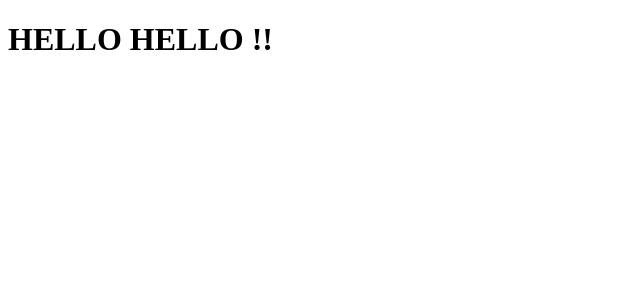
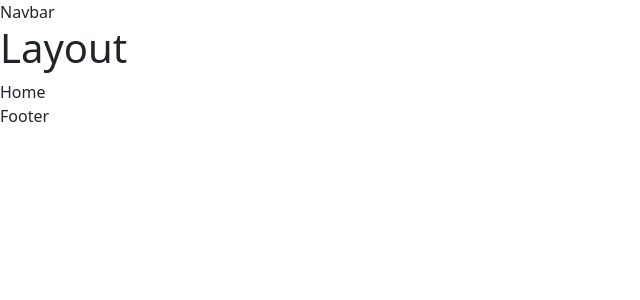
Before and after one commit to liyuKnow/ts-notes, a React (Vite) app: page / in a window 1280 px wide. Shown: the top 300 px of the page, without its empty margins (0-640 px from the left). Built offline with nearby package versions, Linux system fonts and the light colour scheme.

Commit message:
basic structure and routing

```diff
--- /dev/null
+++ b/src/components/layout/Footer.tsx
@@ -0,0 +1,9 @@
+import React from 'react'
+
+const Footer = () => {
+    return (
+        <div>Footer</div>
+    )
+}
+
+export default Footer
--- /dev/null
+++ b/src/components/layout/Layout.tsx
@@ -0,0 +1,16 @@
+import { Outlet } from 'react-router-dom'
+import Navbar from './Navbar'
+import Footer from './Footer'
+
+const Layout = () => {
+    return (
+        <div>
+            <Navbar />
+            <h1>Layout</h1>
+            <Outlet />
+            <Footer />
+        </div>
+    )
+}
+
+export default Layout
--- /dev/null
+++ b/src/components/layout/Navbar.tsx
@@ -0,0 +1,9 @@
+import React from 'react'
+
+const Navbar = () => {
+    return (
+        <div>Navbar</div>
+    )
+}
+
+export default Navbar
--- /dev/null
+++ b/src/components/layout/index.tsx
@@ -0,0 +1,5 @@
+import Layout from "./Layout";
+
+export {
+    Layout
+}
--- /dev/null
+++ b/src/components/pages/Home.tsx
@@ -0,0 +1,9 @@
+import React from 'react'
+
+const Home = () => {
+    return (
+        <div>Home</div>
+    )
+}
+
+export default Home
--- /dev/null
+++ b/src/components/pages/New.tsx
@@ -0,0 +1,9 @@
+import React from 'react'
+
+const New = () => {
+    return (
+        <div>New</div>
+    )
+}
+
+export default New
--- /dev/null
+++ b/src/components/pages/index.tsx
@@ -0,0 +1,6 @@
+import Home from "./Home";
+import New from "./New";
+
+export {
+    Home, New
+}
--- a/src/main.tsx
+++ b/src/main.tsx
@@ -1,9 +1,11 @@
 import React from 'react'
 import ReactDOM from 'react-dom/client'
-import App from './App'
+import { RouterProvider } from "react-router-dom";
+import router from "./routes/index"
+import "bootstrap/dist/css/bootstrap.min.css";
 
 ReactDOM.createRoot(document.getElementById('root') as HTMLElement).render(
   <React.StrictMode>
-    <App />
+    <RouterProvider router={router} />
   </React.StrictMode>
 )
```
Also changed, not shown: src/routes/Protected.tsx (added, +9 -0 lines), src/routes/index.tsx (added, +23 -0 lines).
